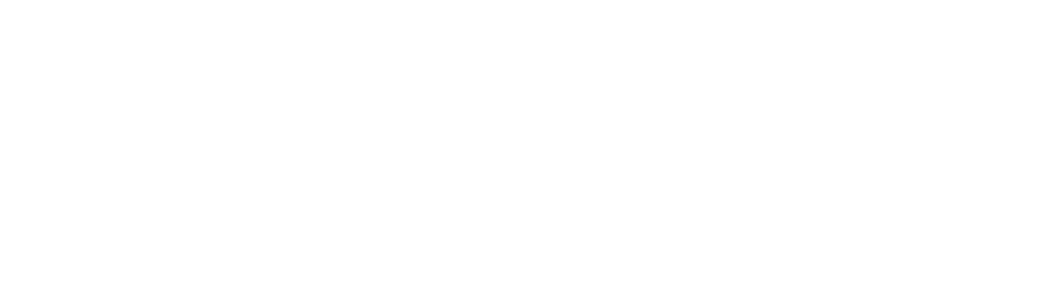
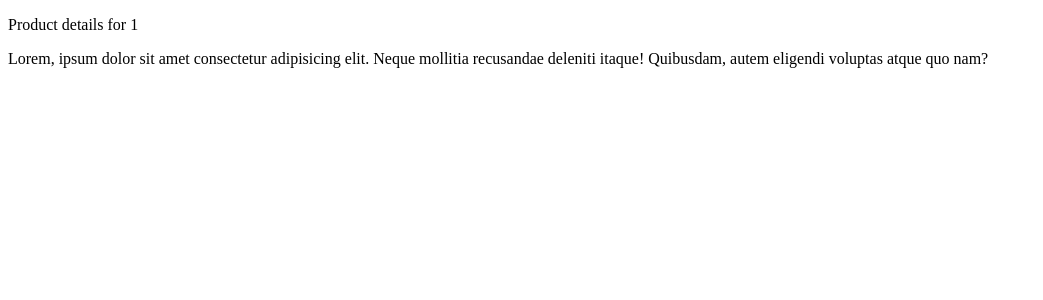
Before and after one commit to vanetten/nuxt-dojo, a Nuxt app: page /products/1 in a window 1280 px wide. Before the commit this address had no page. Shown: the top 300 px of the page, without its empty margins (0-1043 px from the left). Built offline with nearby package versions, Linux system fonts and the light colour scheme.

Commit message:
route paramters

```diff
--- /dev/null
+++ b/pages/products/[id].vue
@@ -0,0 +1,14 @@
+<template>
+  <div>
+    <p>Product details for {{ id }}</p>
+    <p>Lorem, ipsum dolor sit amet consectetur adipisicing elit. Neque mollitia recusandae deleniti itaque! Quibusdam, autem eligendi voluptas atque quo nam?</p>
+  </div>
+</template>
+
+<script setup>
+  const { id } = useRoute().params
+</script>
+
+<style lang="scss" scoped>
+
+</style>
```
